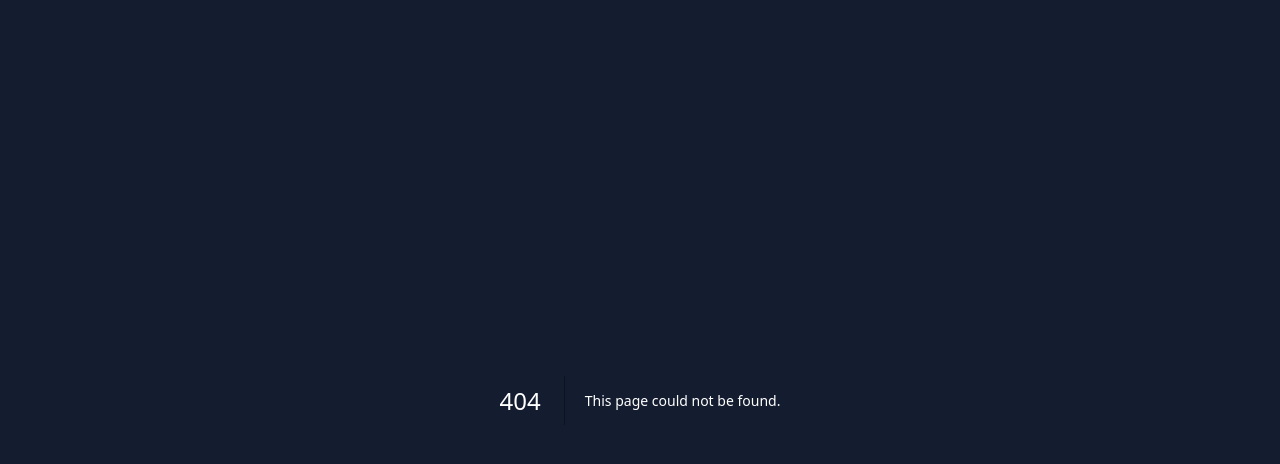
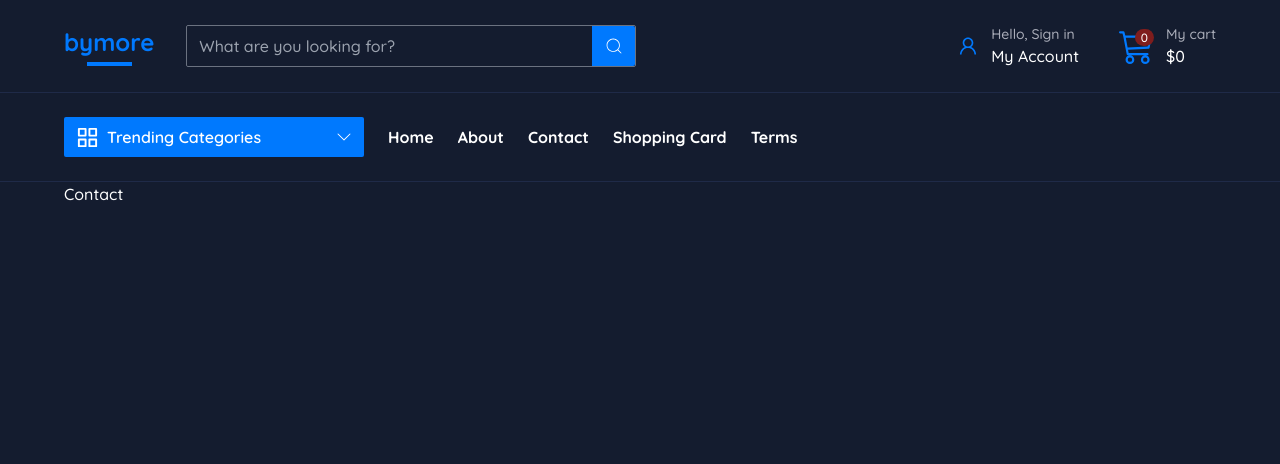
Before and after one commit to gracebir/buymore, a Next.js app: page /contact in a window 1280 px wide. Before the commit this address had no page. Shown: the top 464 px of the page. Built offline with nearby package versions, Linux system fonts and the light colour scheme.

Commit message:
build pages structure

```diff
--- /dev/null
+++ b/src/pages/about.tsx
@@ -0,0 +1,12 @@
+import Layout from '@/components/Layout'
+import React from 'react'
+
+function About() {
+  return (
+    <Layout>
+      <h1>About</h1>
+    </Layout>
+  )
+}
+
+export default About
--- /dev/null
+++ b/src/pages/cart/index.tsx
@@ -0,0 +1,12 @@
+import Layout from '@/components/Layout'
+import React from 'react'
+
+function Cart() {
+  return (
+    <Layout>
+      <h1>Cart</h1>
+    </Layout>
+  )
+}
+
+export default Cart
--- /dev/null
+++ b/src/pages/contact.tsx
@@ -0,0 +1,12 @@
+import Layout from '@/components/Layout'
+import React from 'react'
+
+function Contact() {
+  return (
+    <Layout>
+      <h1>Contact</h1>
+    </Layout>
+  )
+}
+
+export default Contact
--- /dev/null
+++ b/src/pages/product/[id].tsx
@@ -0,0 +1,12 @@
+import Layout from '@/components/Layout'
+import React from 'react'
+
+function ProductDetails() {
+  return (
+    <Layout>
+      <h1 className="text-2xl font-bold">Product details</h1>
+    </Layout>
+  )
+}
+
+export default ProductDetails
--- /dev/null
+++ b/src/pages/signin.tsx
@@ -0,0 +1,11 @@
+import React from 'react'
+
+function SignIn() {
+  return (
+    <div>
+
+    </div>
+  )
+}
+
+export default SignIn
--- /dev/null
+++ b/src/pages/signup.tsx
@@ -0,0 +1,11 @@
+import React from 'react'
+
+function SignUp() {
+  return (
+    <div>
+
+    </div>
+  )
+}
+
+export default SignUp
--- /dev/null
+++ b/src/pages/term.tsx
@@ -0,0 +1,12 @@
+import Layout from '@/components/Layout'
+import React from 'react'
+
+function Term() {
+  return (
+    <Layout>
+      <h1>Terms</h1>
+    </Layout>
+  )
+}
+
+export default Term
```
